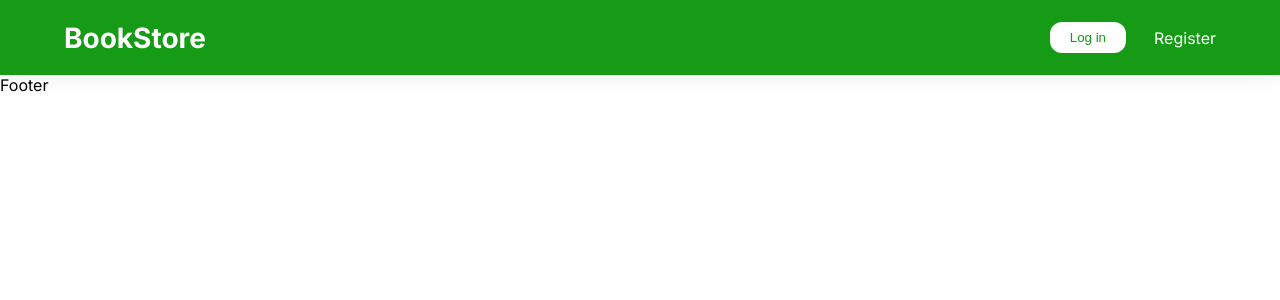
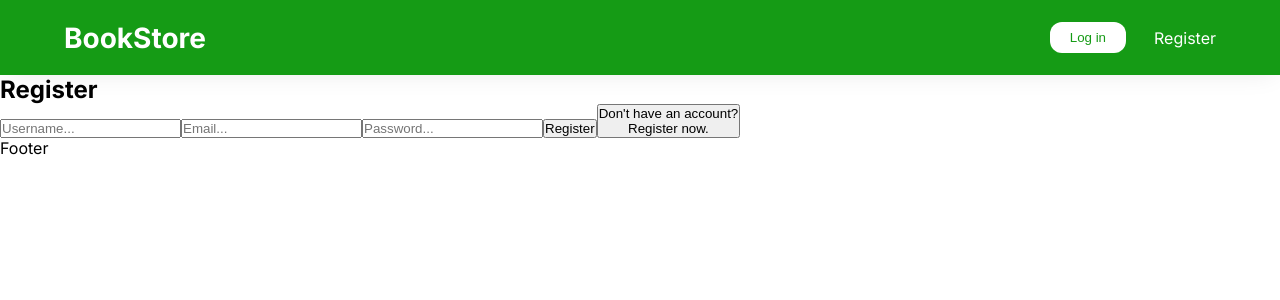
Before and after one commit to jigneshgit935/Ecommerce-BookStore-NextJS, a Next.js app: page /register in a window 1280 px wide. Shown: the top 300 px of the page. Built offline with nearby package versions, Linux system fonts and the light colour scheme; no server answers.

Commit message:
register component created

```diff
--- a/src/app/register/page.jsx
+++ b/src/app/register/page.jsx
@@ -1,7 +1,83 @@
-import React from 'react';
-import './register.module.css';
+'use client';
+
+import React, { useState } from 'react';
+import classes from './register.module.css';
+import { ToastContainer, toast } from 'react-toastify';
+import 'react-toastify/dist/ReactToastify.css';
+import { signIn } from 'next-auth/react';
 const Register = () => {
-  return <div></div>;
+  const [username, setUsername] = useState('');
+  const [email, setEmail] = useState('');
+  const [password, setPassword] = useState('');
+
+  const handleSubmit = async (e) => {
+    e.preventDefault();
+
+    if (username === '' || email === '' || password === '') {
+      toast.error('Fill all fields');
+      return;
+    }
+
+    if (password < 6) {
+      toast.error('Password must be atleast 6 characters');
+      return;
+    }
+
+    try {
+      const res = await fetch('http://localhost:3000/api/register', {
+        headers: {
+          'Content-Type': 'application/json',
+        },
+        method: 'POST',
+        body: JSON.stringify({
+          username,
+          email,
+          password,
+        }),
+      });
+
+      if (res.ok) {
+        toast.success('Successfully registered the user');
+        setTimeout(() => {
+          signIn();
+        }, 1500);
+      } else {
+        toast.error('Error occured while registering');
+        return;
+      }
+    } catch (error) {
+      console.log(error);
+    }
+  };
+  return (
+    <div className={classes.container}>
+      <div className={classes.wrappper}>
+        <h2>Register</h2>
+        <form onSubmit={handleSubmit}>
+          <input
+            type="text"
+            placeholder="Username..."
+            onChange={(e) => setUsername(e.target.value)}
+          />
+          <input
+            type="email"
+            placeholder="Email..."
+            onChange={(e) => setEmail(e.target.value)}
+          />
+          <input
+            type="password"
+            placeholder="Password..."
+            onChange={(e) => setPassword(e.target.value)}
+          />
+          <button className={classes.submitButton}>Register</button>
+          <button className={classes.registerNow} onClick={() => signIn()}>
+            Don&apos;t have an account? <br /> Register now.
+          </button>
+        </form>
+      </div>
+      <ToastContainer />
+    </div>
+  );
 };
 
 export default Register;
--- a/src/component/freeDelivery/FreeDelivery.jsx
+++ b/src/component/freeDelivery/FreeDelivery.jsx
@@ -1,5 +1,5 @@
 import React from 'react';
-import './freeDelivery.module.css';
+import classes from './freeDelivery.module.css';
 const FreeDelivery = () => {
   return <div>FreeDelivery</div>;
 };
--- a/src/component/hero/Hero.jsx
+++ b/src/component/hero/Hero.jsx
@@ -1,5 +1,5 @@
 import React from 'react';
-import './hero.module.css';
+import classes from './hero.module.css';
 const Hero = () => {
   return <div>Hero</div>;
 };
--- a/src/component/pagination/Pagination.jsx
+++ b/src/component/pagination/Pagination.jsx
@@ -1,5 +1,5 @@
 import React from 'react';
-import './pagination.module.css';
+import classes from './pagination.module.css';
 const Pagination = () => {
   return <div>Pagination</div>;
 };
```
